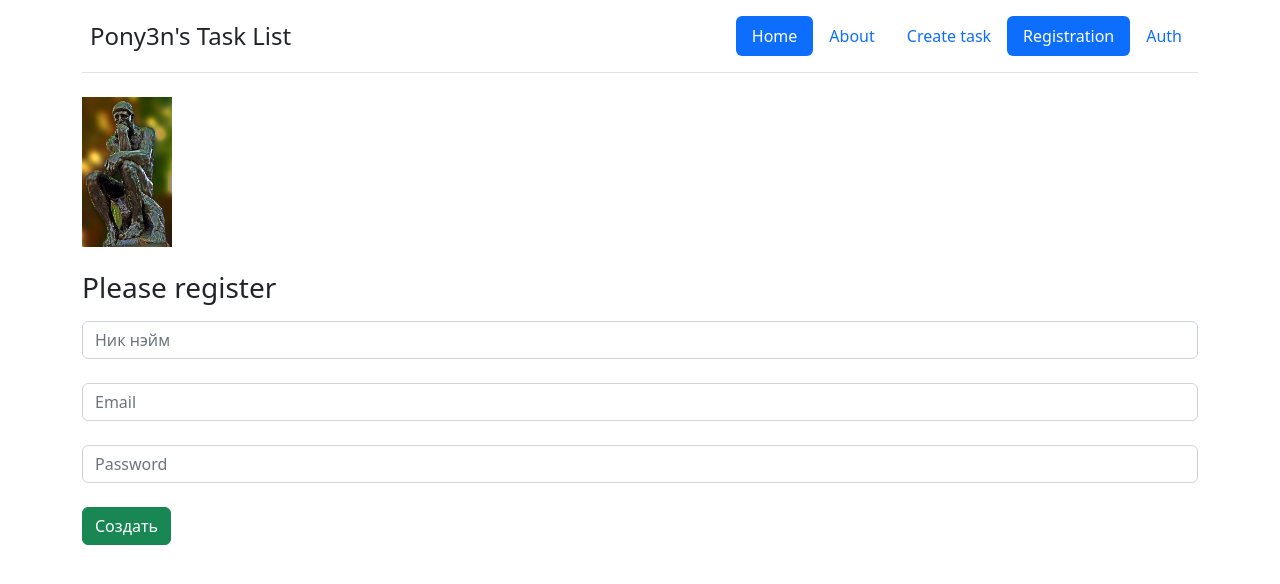
After one commit to Pony3n/Task_manager_Django, a Django app: page /registration in a window 1280 px wide. The commit adds this page. Shown: the top 584 px of the page. Run offline with Django 4.2, Linux system fonts and the light colour scheme.

Commit message:
Added registration

```diff
--- a/taskmanager/main/admin.py
+++ b/taskmanager/main/admin.py
@@ -5,4 +5,8 @@ from main.models import *
 class AdminTask(admin.ModelAdmin):
     list_display = ['id', 'description', 'until']
 
+class AdminUser(admin.ModelAdmin):
+    list_display = ['nick', 'email', 'password']
+
 admin.site.register(Task, AdminTask)
+admin.site.register(User, AdminUser)
--- a/taskmanager/main/forms.py
+++ b/taskmanager/main/forms.py
@@ -1,4 +1,4 @@
-from .models import Task
+from .models import Task, User
 from django.forms import ModelForm, TextInput, DateInput, Textarea
 
 
@@ -20,3 +20,24 @@ class TaskForm(ModelForm):
                 'class': 'form-control'
             })
         }
+
+class UserRegisterForm(ModelForm):
+    class Meta:
+        model = User
+        fields = ['nick', 'email', 'password']
+        widgets = {
+            'nick': TextInput(attrs={
+                'class': 'form-control',
+                'placeholder': 'Ник нэйм'
+            }),
+            'email': TextInput(attrs={
+                'class': 'form-control',
+                'placeholder': 'Email'
+            }),
+            'password': TextInput(attrs={
+                'type': 'password',
+                'class': 'form-control',
+                'placeholder': 'Password'
+
+            })
+        }
--- a/taskmanager/main/models.py
+++ b/taskmanager/main/models.py
@@ -11,3 +11,15 @@ class Task(models.Model):
     class Meta:
         verbose_name = 'Задача'
         verbose_name_plural = 'Задачи'
+
+class User(models.Model):
+    nick = models.CharField('Никнейм', max_length=20)
+    email = models.EmailField('Почта')
+    password = models.CharField('Пароль', max_length=20)
+
+    def __str__(self):
+        return self.nick
+
+    class Meta:
+        verbose_name = 'Юзер'
+        verbose_name_plural = 'Юзеры'
--- a/taskmanager/main/templates/main/base.html
+++ b/taskmanager/main/templates/main/base.html
@@ -20,6 +20,8 @@
         <li class="nav-item"><a href="{% url 'home' %}" class="nav-link active" aria-current="page">Home</a></li>
         <li class="nav-item"><a href="{% url 'about' %}" class="nav-link">About</a></li>
         <li class="nav-item"><a href="{% url 'create' %}" class="nav-link">Create task</a></li>
+        <li class="nav-item"><a href="{% url 'regist' %}" class="nav-link active" aria-current="page">Registration</a></li>
+        <li class="nav-item"><a href="{% url 'auth' %}" class="nav-link">Auth</a></li>
       </ul>
     </header>
 </div>
--- a/taskmanager/main/templates/main/create.html
+++ b/taskmanager/main/templates/main/create.html
@@ -1,7 +1,7 @@
 {% extends 'main/base.html' %}
 
 {% block title %}
-Создание ЗАдачи
+Создание Задачи
 {% endblock %}
 
 {% block content %}
--- /dev/null
+++ b/taskmanager/main/templates/main/registration.html
@@ -0,0 +1,18 @@
+{% extends 'main/base.html' %}
+
+{% block title %}
+Страница регистрации
+{% endblock %}
+
+{% block content %}
+    <img class="mb-4" src="/static/main/img/thinker.jpg" alt="не попал" width="90" height="150">
+    <h1 class="h3 mb-3 fw-normal">Please register</h1>
+    <form method="post">
+        {% csrf_token %}
+        {{ user.nick}}<br>
+        {{ user.email }}<br>
+        {{ user.password }}<br>
+        <button type="submit" class="btn btn-success">Создать</button>
+        <span>{{ error }}</span>
+    </form>
+{% endblock %}
--- a/taskmanager/main/urls.py
+++ b/taskmanager/main/urls.py
@@ -4,5 +4,7 @@ from .views import *
 urlpatterns = [
     path('', index, name='home'),
     path('about-us', about_us, name='about'),
-    path('create', create_task, name='create')
+    path('create', create_task, name='create'),
+    path('registration', registration, name='regist'),
+    path('auth', auth, name='auth')
 ]
--- a/taskmanager/main/views.py
+++ b/taskmanager/main/views.py
@@ -24,6 +24,28 @@ def create_task(request):
     form = TaskForm()
     context = {
         'form': form,
-        'error': error
     }
     return render(request, 'main/create.html', context)
+
+def registration(request):
+    if request.method == 'POST':
+        user = UserRegisterForm(request.POST)
+        if user.is_valid():
+            user.save()
+            return redirect('home')
+        else:
+            error = 'Неправильные данные!'
+
+    user = UserRegisterForm()
+    context = {
+        'user': user,
+    }
+    return render(request, 'main/registration.html', context)
+
+def auth(request):
+    # if request.method == 'POST':
+    #     if user.is_valid():
+    #         return redirect('home')
+    for user in User.objects.all():
+        print(user.email)
+    return render(request, 'main/auth.html')
```
Also changed, not shown: taskmanager/main/templates/main/auth.html (added, +31 -0 lines), taskmanager/db.sqlite3, taskmanager/main/migrations/0002_user_alter_task_options.py (added), taskmanager/main/static/main/img/thinker.jpg (added), taskmanager/main/static/main/img/work.jpg (added).
